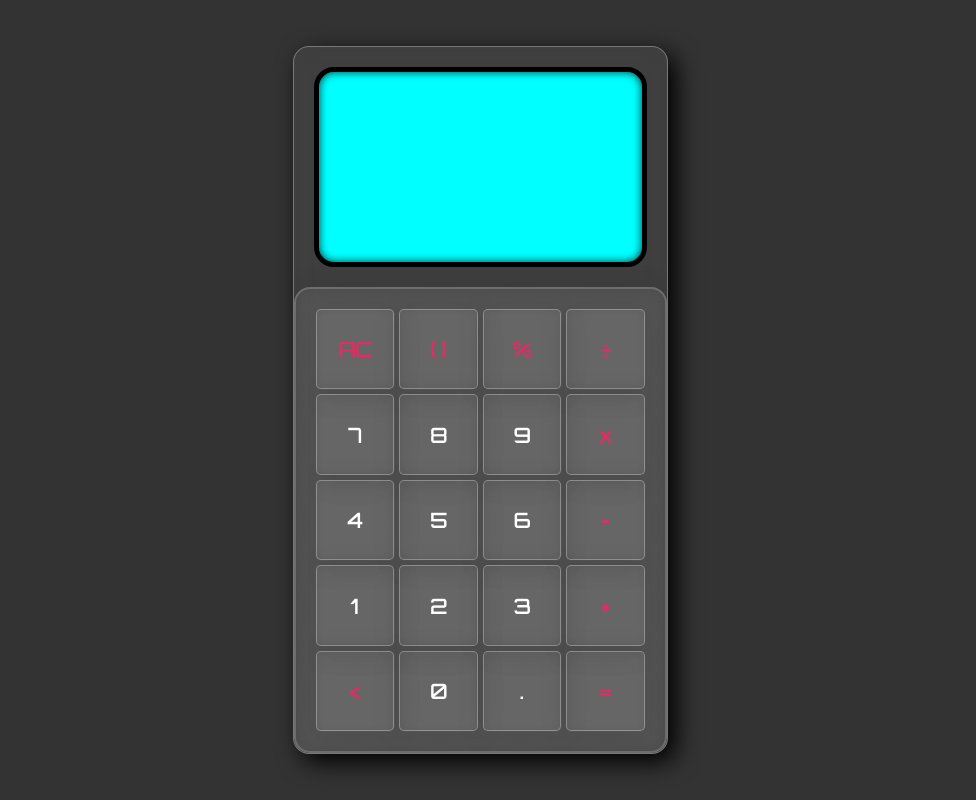
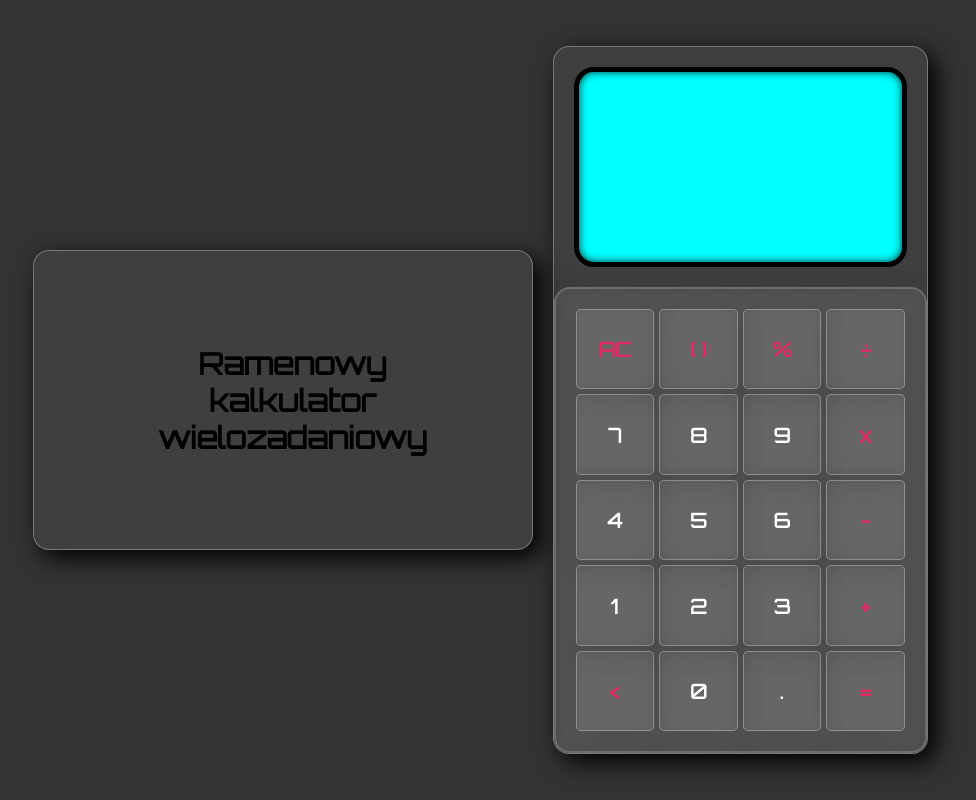
Before and after one commit to Ramox7171/Ramox-Retro-Calc, a plain HTML site: page index.html in a window 1280 px wide. Shown: the whole page, without its empty margins (160-1136 px from the left). Drawn offline with Linux system fonts and the light colour scheme.

Commit message:
add card

```diff
--- a/index.html
+++ b/index.html
@@ -12,6 +12,9 @@
 <body>
 
 	<div class="app">
+		<div class="card">
+			<h4>Ramenowy<br> kalkulator<br> wielozadaniowy</h4>
+		</div>
 
 		<div class="calculator">
 
--- a/main.css
+++ b/main.css
@@ -19,6 +19,25 @@
 	background-color: #333;
 	background-image: url("images/wood.jpg");
 	background-size: 70%;
+	gap: 20px;
+}
+.card {
+
+	background: rgba(255, 255, 255, 0.06);
+	justify-content:center;
+	padding-left: 20px;
+	align-items: center;
+	width: 100%;
+	max-width: 500px;
+	min-height: 300px;
+	display: flex;
+	flex-direction: row;
+	border-radius: 16px;
+	overflow: hidden;
+	box-shadow: 0 4px 30px rgba(0, 0, 0, 0.1);
+	backdrop-filter: blur(10px);
+	border: 1px solid rgba(255, 255, 255, 0.3);
+	box-shadow: 8px 8px 24px 0px rgb(0, 0, 0);
 }
 
 .calculator {
@@ -144,3 +163,11 @@
 .keys .key.action span {
 	color: #E42C64;
 }
+
+h4{
+	font-size: 30px;
+	text-align: center;
+	box-shadow:#333;
+
+
+}
```
